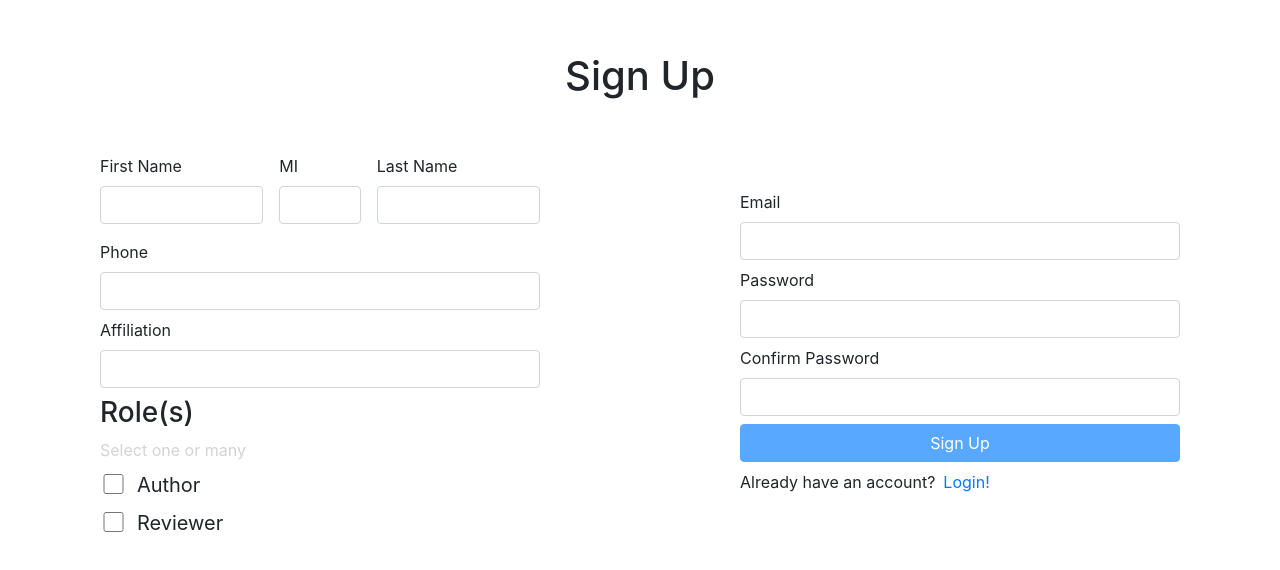
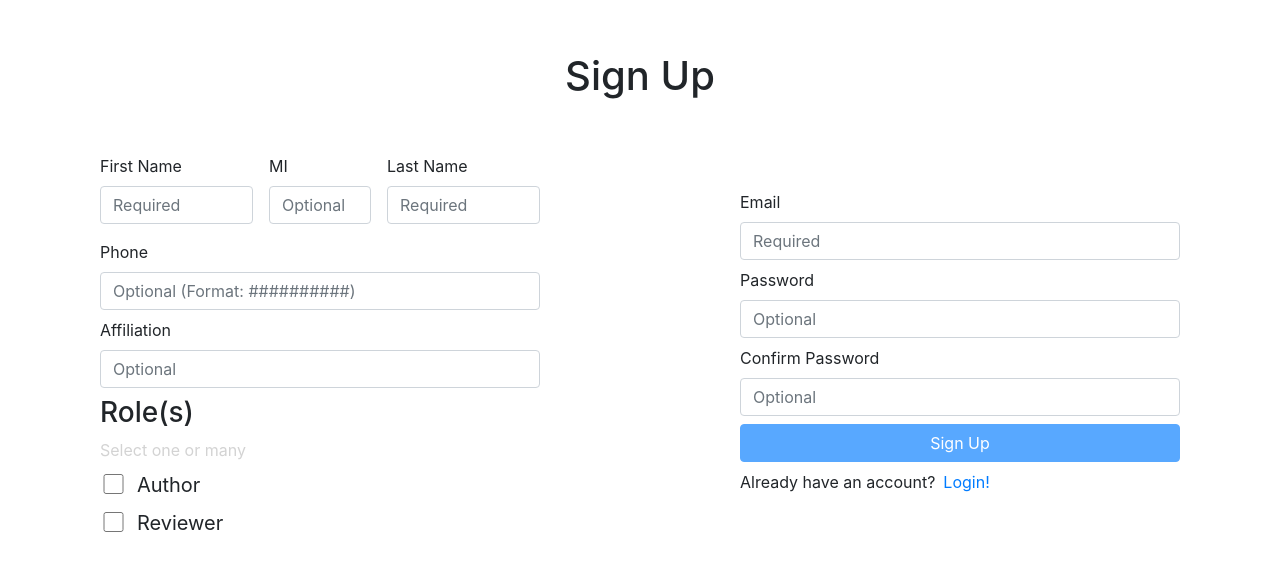
Before and after one commit to kavilla/COSC5800, a React (Create React App) app in the folder src/app/: page /signup in a window 1280 px wide. Shown: the part 172-742 px from the top of the page. Built offline with nearby package versions, Linux system fonts and the light colour scheme.

Commit message:
form validation.

```diff
--- a/src/app/src/components/Login/Login.js
+++ b/src/app/src/components/Login/Login.js
@@ -10,7 +10,7 @@ export default class Login extends React.Component {
 
     this.state = {
       email: "",
-      password: "",
+      password: null,
       toHome: false
     };
 
@@ -33,7 +33,7 @@ export default class Login extends React.Component {
   }
 
   validateForm() {
-    return this.state.email.length > 0 && this.state.password.length > 0;
+    return this.state.email.length > 0;
   }
 
   login() {
--- a/src/app/src/components/SignUp/SignUp.css
+++ b/src/app/src/components/SignUp/SignUp.css
@@ -41,11 +41,11 @@
 }
 
 .signup .signup-container .signup-item .signup-item-name .signup-item-name-item-large {
-  flex: 2;
+  flex: 3;
 }
 
 .signup .signup-container .signup-item .signup-item-name .signup-item-name-item-small {
-  flex: 1;
+  flex: 2;
   padding-left: 1em;
   padding-right: 1em;
 }
--- a/src/app/src/components/SignUp/SignUp.js
+++ b/src/app/src/components/SignUp/SignUp.js
@@ -10,8 +10,8 @@ export default class SignUp extends React.Component {
 
     this.state = {
       email: "",
-      password: "",
-      confirmPassword: "",
+      password: null,
+      confirmPassword: null,
       firstname: "",
       mi: "",
       lastname: "",
@@ -23,7 +23,14 @@ export default class SignUp extends React.Component {
   }
 
   validateForm() {
-    return this.state.email.length > 0 && this.state.password.length > 0;
+    let isFormValid = true;
+
+    isFormValid = isFormValid && this.state.email.length > 0 ;
+    isFormValid = isFormValid && this.state.firstname.length > 0;
+    isFormValid = isFormValid && this.state.lastname.length > 0;
+    isFormValid = isFormValid && this.state.password === this.state.confirmPassword;
+    isFormValid = isFormValid && (this.state.isAuthor || this.state.isReviewer);
+    return isFormValid;
   }
 
   handleChange = event => {
@@ -71,16 +78,18 @@ export default class SignUp extends React.Component {
                     type="text"
                     value={this.state.firstname}
                     onChange={this.handleChange}
+                    placeholder="Required"
                   />
                 </FormGroup>
                 <FormGroup
                   className="signup-item-name-item-small"
-                  controlId="middle-init">
+                  controlId="minit">
                   <FormLabel>MI</FormLabel>
                   <FormControl
-                    value={this.state.mi}
+                    value={this.state.minit}
                     onChange={this.handleChange}
                     type="text"
+                    placeholder="Optional"
                   />
                 </FormGroup>
                 <FormGroup
@@ -91,6 +100,7 @@ export default class SignUp extends React.Component {
                     value={this.state.lastname}
                     onChange={this.handleChange}
                     type="text"
+                    placeholder="Required"
                   />
                 </FormGroup>
               </div>
@@ -100,6 +110,7 @@ export default class SignUp extends React.Component {
                   value={this.state.phone}
                   onChange={this.handleChange}
                   type="text"
+                  placeholder="Optional (Format: ##########)"
                 />
               </FormGroup>
               <FormGroup controlId="affiliation">
@@ -108,6 +119,7 @@ export default class SignUp extends React.Component {
                   value={this.state.affiliation}
                   onChange={this.handleChange}
                   type="text"
+                  placeholder="Optional"
                 />
               </FormGroup>
               <h3>
@@ -152,6 +164,7 @@ export default class SignUp extends React.Component {
                   type="email"
                   value={this.state.email}
                   onChange={this.handleChange}
+                  placeholder="Required"
                 />
               </FormGroup>
               <FormGroup controlId="password">
@@ -160,6 +173,7 @@ export default class SignUp extends React.Component {
                   value={this.state.password}
                   onChange={this.handleChange}
                   type="password"
+                  placeholder="Optional"
                 />
               </FormGroup>
               <FormGroup controlId="confirm-password">
@@ -168,6 +182,7 @@ export default class SignUp extends React.Component {
                   value={this.state.confirmPassword}
                   onChange={this.handleChange}
                   type="password"
+                  placeholder="Optional"
                 />
               </FormGroup>
               <Button
```
